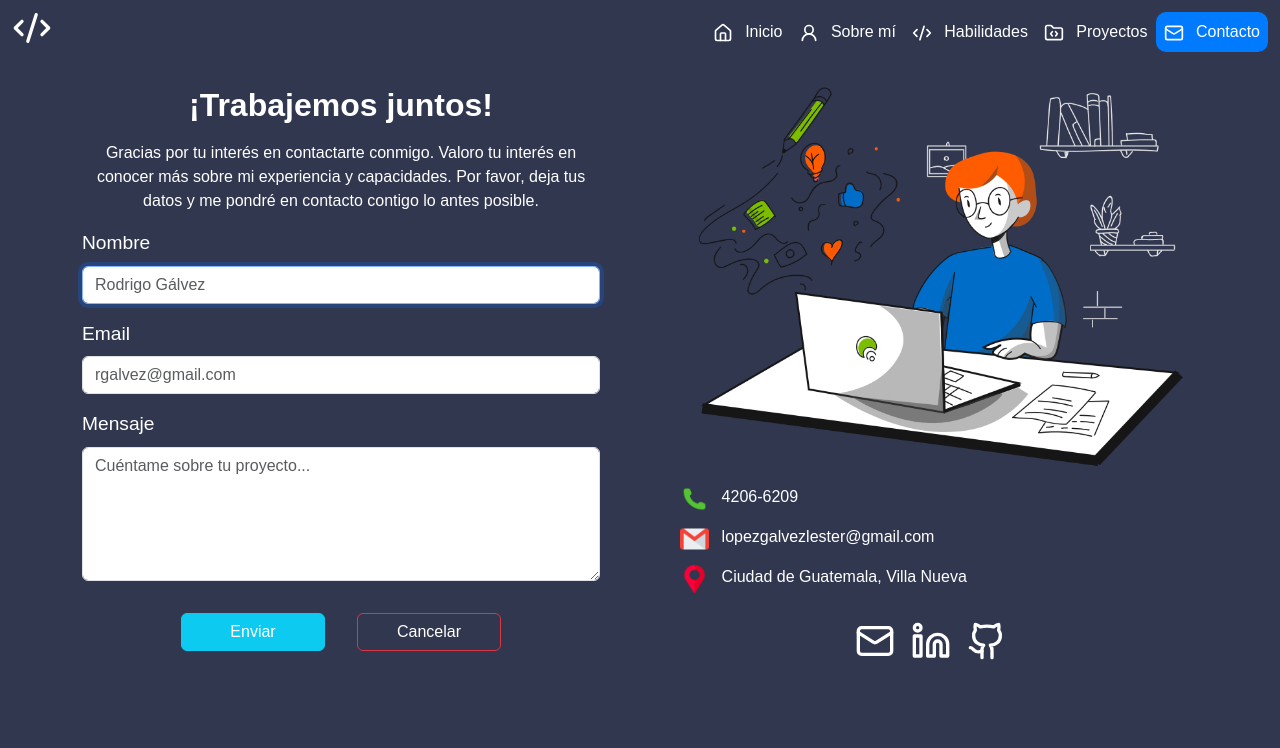
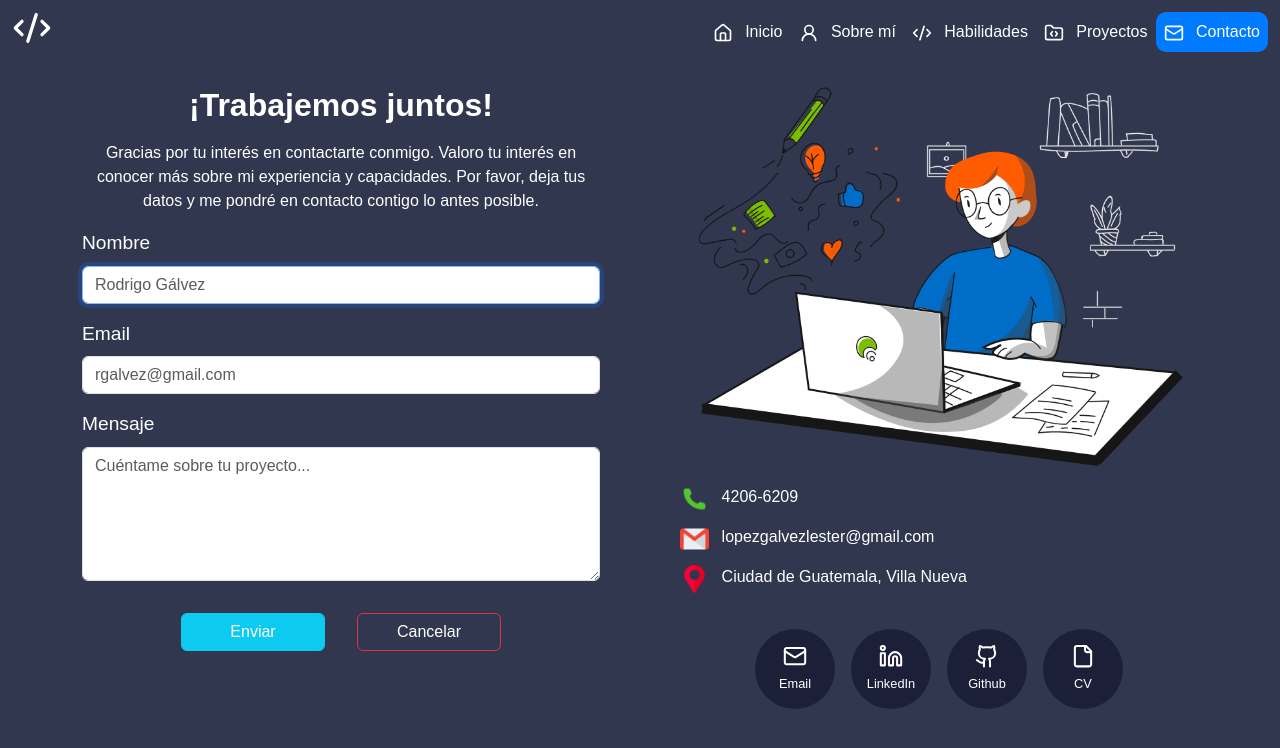
Before and after one commit to llopezgalvez/portfolio, a React (Vite) app: page /contact in a window 1280 px wide. Shown: the top 748 px of the page. Built offline with nearby package versions, Linux system fonts and the light colour scheme; a web font is replaced by a local one.

Commit message:
Modified the contact buttons in the contact and home views

```diff
--- a/src/pages/contact/Contact.css
+++ b/src/pages/contact/Contact.css
@@ -48,7 +48,8 @@
     align-items: center;
 }
 
-.button-send, .button-cancel {
+.button-send,
+.button-cancel {
     width: 9em;
     margin-top: 1em;
     color: white;
@@ -72,6 +73,40 @@
     margin: 1em auto;
 }
 
+.icon-container {
+    display: flex;
+    flex-direction: column;
+    align-items: center;
+    background-color: #1c1f38;
+    border-radius: 50%;
+    width: 5em;
+    height: 5em;
+    padding: 15px;
+    margin: 0.5em;
+    text-align: center;
+    transition: background-color 0.3s ease, transform 0.3s ease;
+    text-decoration: none;
+}
+
+.icon-container:hover {
+    background-color: #4f5d7a;
+    transform: scale(1.1);
+}
+
+.icon-container .icon-text {
+    margin-top: 0.5em;
+    color: #ffffff;
+    font-size: 0.8em;
+}
+
+.icon {
+    color: white;
+}
+
+.redes {
+    margin-top: 1em;
+}
+
 @media (max-width: 768px) {
 
     .container-contact {
@@ -86,4 +121,10 @@
         padding-bottom: 1.2em;
     }
 
+    .redes {
+        flex-wrap: wrap;
+        display: flex;
+        align-items: center;
+        justify-content: center;
+    }
 }
--- a/src/pages/contact/Contact.jsx
+++ b/src/pages/contact/Contact.jsx
@@ -4,7 +4,8 @@ import correo from "../../assets/images/correo.png"
 import telefono from "../../assets/images/telefono.png"
 import ubicacion from "../../assets/images/ubicacion.png"
 import imgContact from "../../assets/images/contact-img.png"
-import { Linkedin, Github, Mail } from 'lucide-react';
+import { Linkedin, Github, Mail, File } from 'lucide-react'
+import cv from '../../assets/CV.pdf'
 import './Contact.css'
 import { Navbar } from './../../components/navbar/Navbar';
 
@@ -75,14 +76,21 @@ export const Contact = () => {
                         </div>
                     </div>
                     <div className="redes d-flex justify-content-center">
-                        <a href="mailto:lopezgalvezlester@gmail.com">
-                            <Mail size={40} className='icon' />
+                        <a href="mailto:lopezgalvezlester@gmail.com" className='icon-container'>
+                            <Mail size={40} />
+                            <span className="icon-text">Email</span>
                         </a>
-                        <a href="https://www.linkedin.com/in/lester-lópez-7a594331a" target='_blank' rel="noopener noreferrer">
-                            <Linkedin size={40} className='icon' />
+                        <a href="https://www.linkedin.com/in/lester-lópez-7a594331a" className='icon-container' target='_blank' rel="noopener noreferrer">
+                            <Linkedin size={40} />
+                            <span className='icon-text'>LinkedIn</span>
                         </a>
-                        <a href="https://github.com/llopezgalvez" target='_blank' rel="noopener noreferrer">
-                            <Github size={40} className='icon' />
+                        <a href="https://github.com/llopezgalvez" className='icon-container' target='_blank' rel="noopener noreferrer">
+                            <Github size={40} />
+                            <span className='icon-text'>Github</span>
+                        </a>
+                        <a href={cv} download="LesterLópez-CV.pdf" className="icon-container">
+                            <File size={40} />
+                            <span className="icon-text">CV</span>
                         </a>
                     </div>
                 </div>
--- a/src/pages/home/Home.css
+++ b/src/pages/home/Home.css
@@ -36,31 +36,26 @@ body {
 @keyframes animation {
     0% {
         border: 3px solid #A3D8F4;
-        /* Azul claro */
         box-shadow: 0 0 20px rgba(163, 216, 244, 0.8);
     }
 
     25% {
         border: 3px solid #32F1B2;
-        /* Verde menta */
         box-shadow: 0 0 20px rgba(50, 241, 178, 0.8);
     }
 
     50% {
         border: 3px solid #8E5CE0;
-        /* Violeta */
         box-shadow: 0 0 20px rgba(191, 74, 238, 0.8);
     }
 
     75% {
         border: 3px solid #F0A558;
-        /* Naranja Claro */
         box-shadow: 0 0 20px rgba(240, 165, 88, 0.8);
     }
 
     100% {
         border: 3px solid #A3D8F4;
-        /* Azul claro */
         box-shadow: 0 0 20px rgba(163, 216, 244, 0.8);
     }
 }
@@ -106,7 +101,6 @@ body {
 .home-redes {
     display: flex;
     margin-top: 2em;
-    gap: 2em;
 }
 
 .icon-container {
@@ -174,11 +168,12 @@ body {
     }
 
     .home-redes {
-        flex-direction: row;
         flex-wrap: wrap;
-        gap: 1em;
         margin-top: 2em;
         padding: 1.3em;
+        display: flex;
+        align-items: center;
+        justify-content: center;
     }
 
     .icon-container {
```
